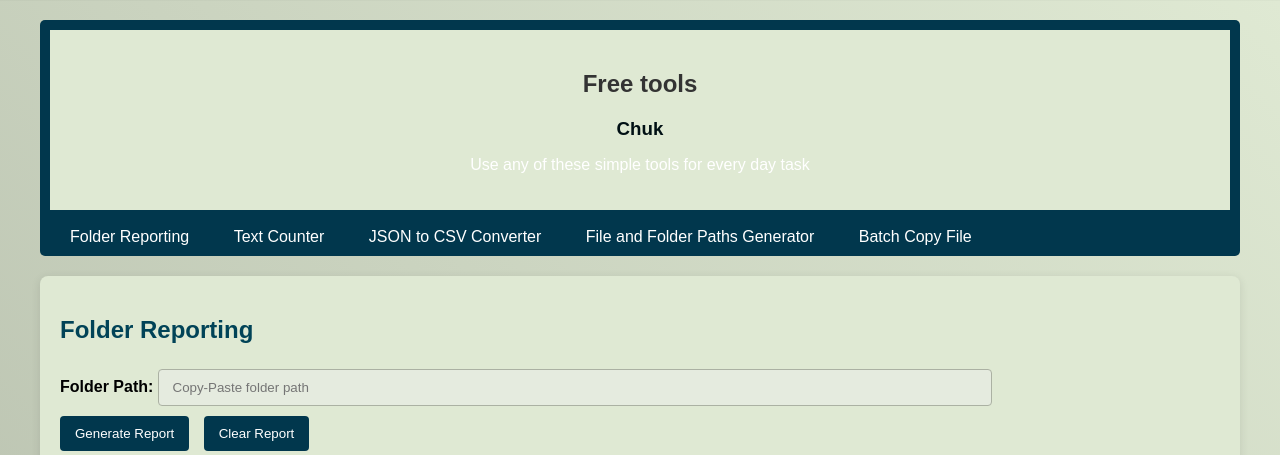
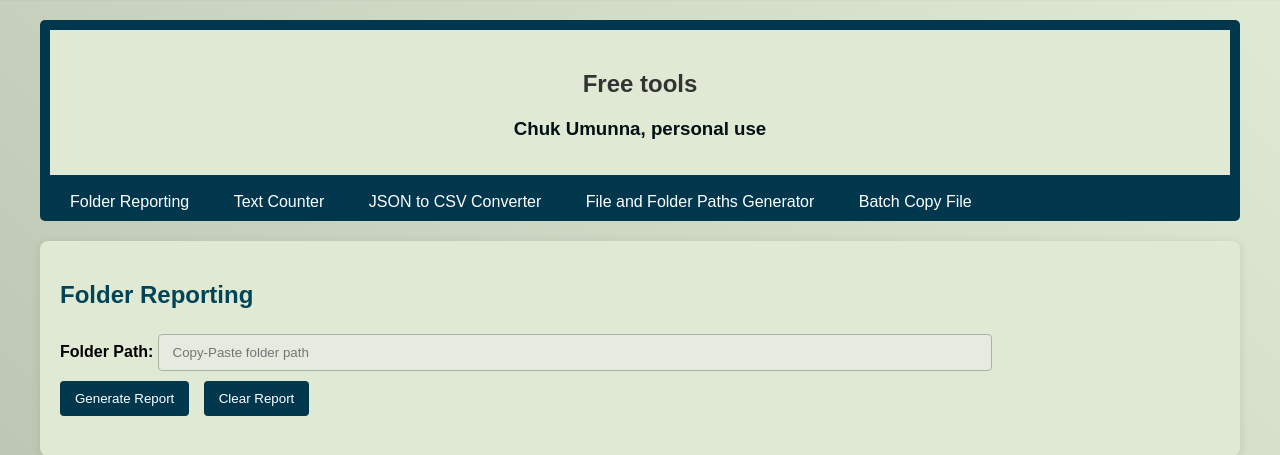
Before and after one commit to Tunnox/CDMA, a Flask app: page / in a window 1280 px wide. Shown: the top 455 px of the page. Run offline with Flask 3, Linux system fonts and the light colour scheme; some libraries are stand-ins or nearby versions.

Commit message:
Update index.html

```diff
--- a/api/templates/index.html
+++ b/api/templates/index.html
@@ -168,8 +168,7 @@
         <nav>
         <div class="Header">
         <h1>Free tools </h1>
-        <h3>Chuk</h3>
-        <p>Use any of these simple tools for every day task</p>
+        <h3>Chuk Umunna, personal use</h3>
         </div>
         <div>
             <br>
```
